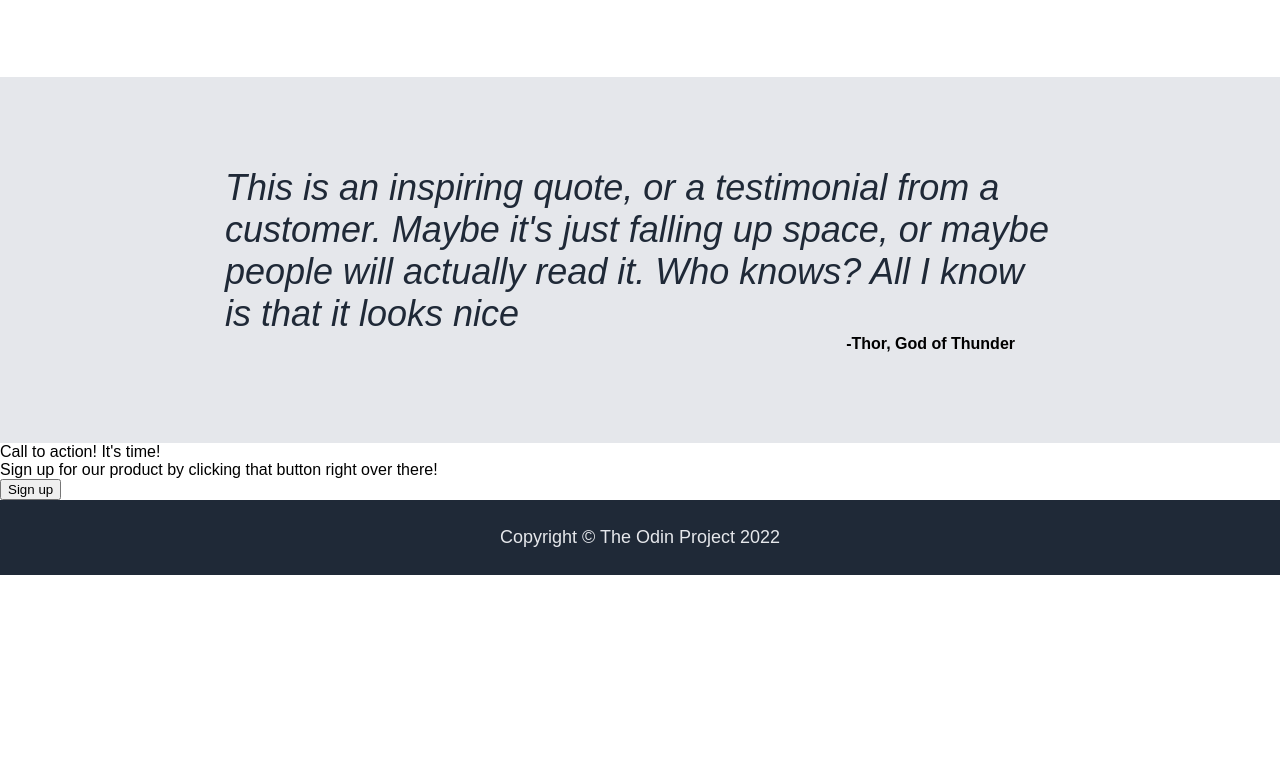
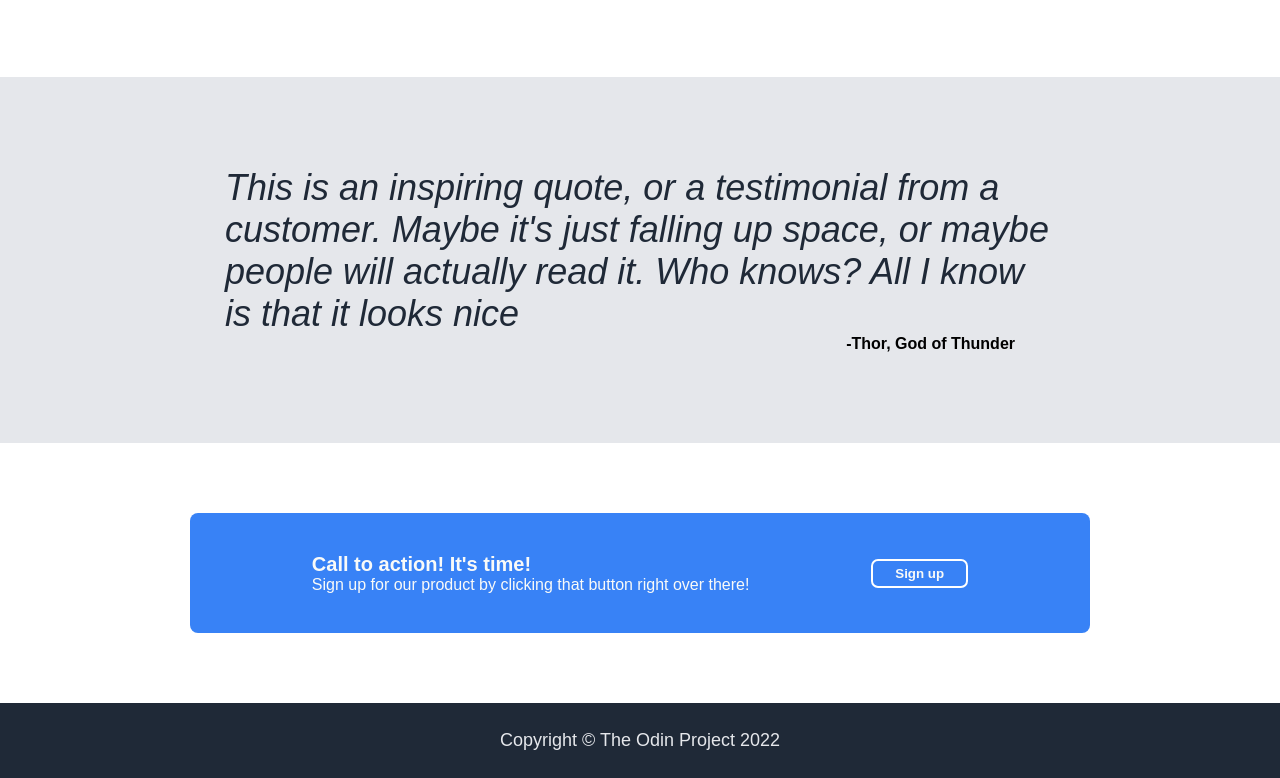
Before and after one commit to alex-dishen/landing-page, a plain HTML site: page index.html in a window 1280 px wide. Shown: the part 724-1502 px from the top of the page. Before the commit the page ends 1299 px from the top, so only its background shows below. Drawn offline with Linux system fonts and the light colour scheme.

Commit message:
Add action section

```diff
--- a/index.html
+++ b/index.html
@@ -66,9 +66,10 @@
 
     <div class="sign-up">
         <div class="action">
-            <p>Call to action! It's time! <br>
-            Sign up for our product by clicking that button right over there!
-            </p>
+            <div>
+                <p class="title">Call to action! It's time! </p>
+                <p>Sign up for our product by clicking that button right over there!</p>
+            </div>
             <button>Sign up</button>
         </div>
     </div>
--- a/style.css
+++ b/style.css
@@ -65,14 +65,27 @@ p {
     color: #f9faf8;
 }
 
-.intro button {
+button {
     background-color: #3882f6;
     color: #f9faf8;
     border-style: none;
     font-weight: bold;
     border-radius: 7px;
     padding: 5px 22px;
+}
+
+.intro button {
     margin-top: 12px;
+}
+
+.action button {
+    background-color: #3882f6;
+    color: #f9faf8;
+    border-style: none;
+    border: 2px solid white;
+    font-weight: bold;
+    border-radius: 7px;
+    padding: 5px 22px;
 }
 
 .holder {
@@ -147,3 +160,29 @@ p {
     font-weight: 900;
     margin-right: 40px;
 }
+
+.sign-up {
+    display: flex;
+    justify-content: center;
+}
+
+.action {
+    display: flex;
+    align-items: center;
+    justify-content: space-evenly;
+    height: 120px;
+    width: 900px;
+    background-color: #3882f6;
+    color: #f9faf8;
+    border-radius: 8px;
+    margin: 70px;
+}
+
+.action button {
+    border: 2px solid white;
+}
+
+.action .title {
+    font-size: 20px;
+    font-weight: bold;
+}
```
